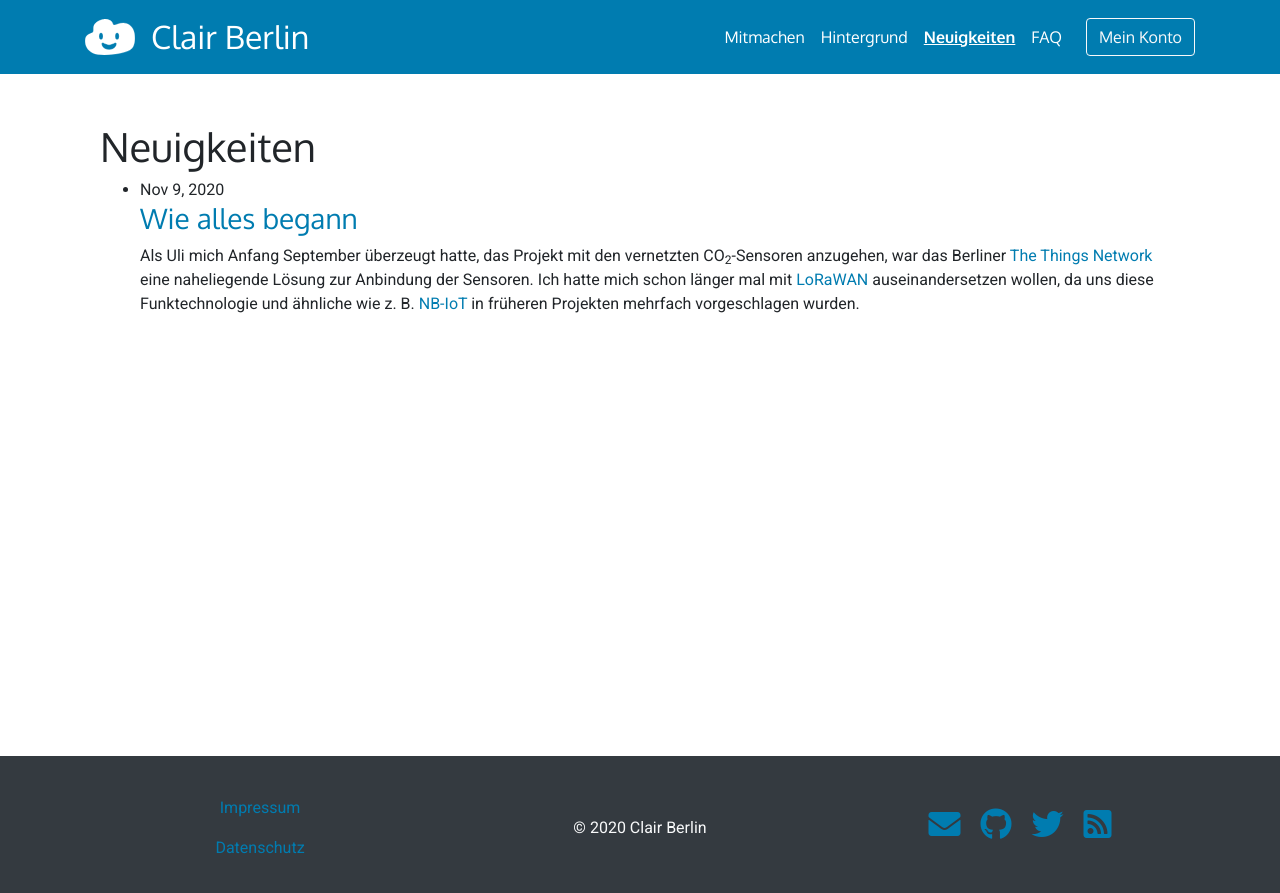
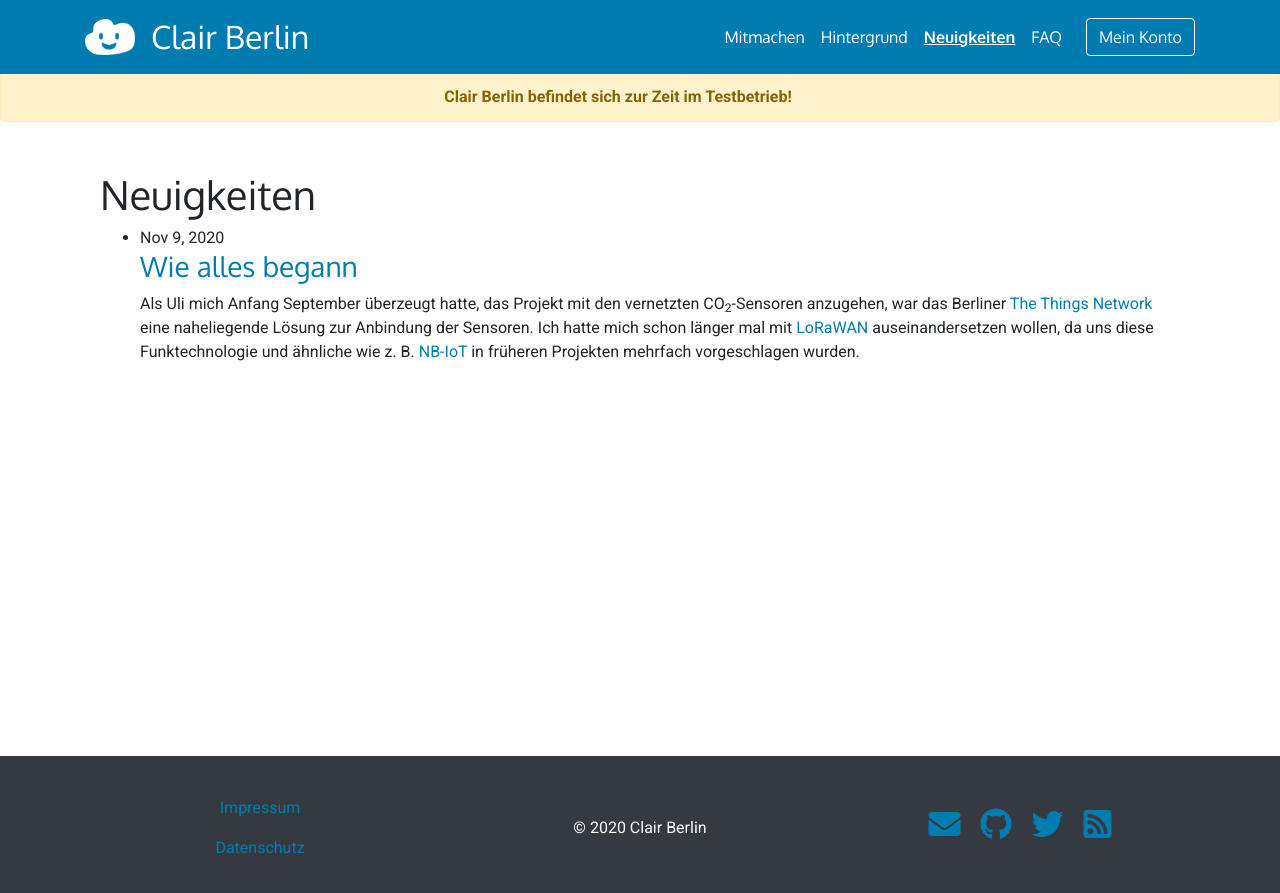
Before and after one commit to ClairBerlin/clair-website, a Jekyll site: the page built from neuigkeiten.md, in a window 1280 px wide. Shown: the top 893 px of the page. Built offline with Jekyll 4.4.1, drawn with Linux system fonts in a browser that asks for light colours.

Commit message:
Add banner and make navbar fixed-top again

```diff
--- /dev/null
+++ b/_includes/banner.html
@@ -0,0 +1,3 @@
+<div style="z-index: 100;" class="alert alert-warning alert-dismissible fade show mb-0 text-center" role="alert">
+  <strong>Clair Berlin befindet sich zur Zeit im Testbetrieb!</strong>
+</div>
--- a/_includes/nav.html
+++ b/_includes/nav.html
@@ -1,4 +1,4 @@
-<nav class="navbar d-flex align-items-center navbar-expand-lg navbar-dark bg-primary justify-content-between">
+<nav class="navbar fixed-top d-flex align-items-center navbar-expand-lg navbar-dark bg-primary justify-content-between">
   <div class="container">
     <a class="d-flex align-items-center navbar-brand logo" href="{{ "/" | relative_url }}">
       <img class="mr-3" src="{{ "/img/clair-logo.svg" | relative_url }}"/>
--- a/_layouts/default.html
+++ b/_layouts/default.html
@@ -14,8 +14,9 @@
     <title>{{ page.title }} | {{ site.title }}</title>
   </head>
   <body class="d-flex flex-column h-100">
-    <div class="flex-shrink-0">
+    <div class="flex-shrink-0 mt-5 pt-4">
       {% include nav.html %}
+      {% include banner.html %}
       {{ content }}
     </div>
 
```
